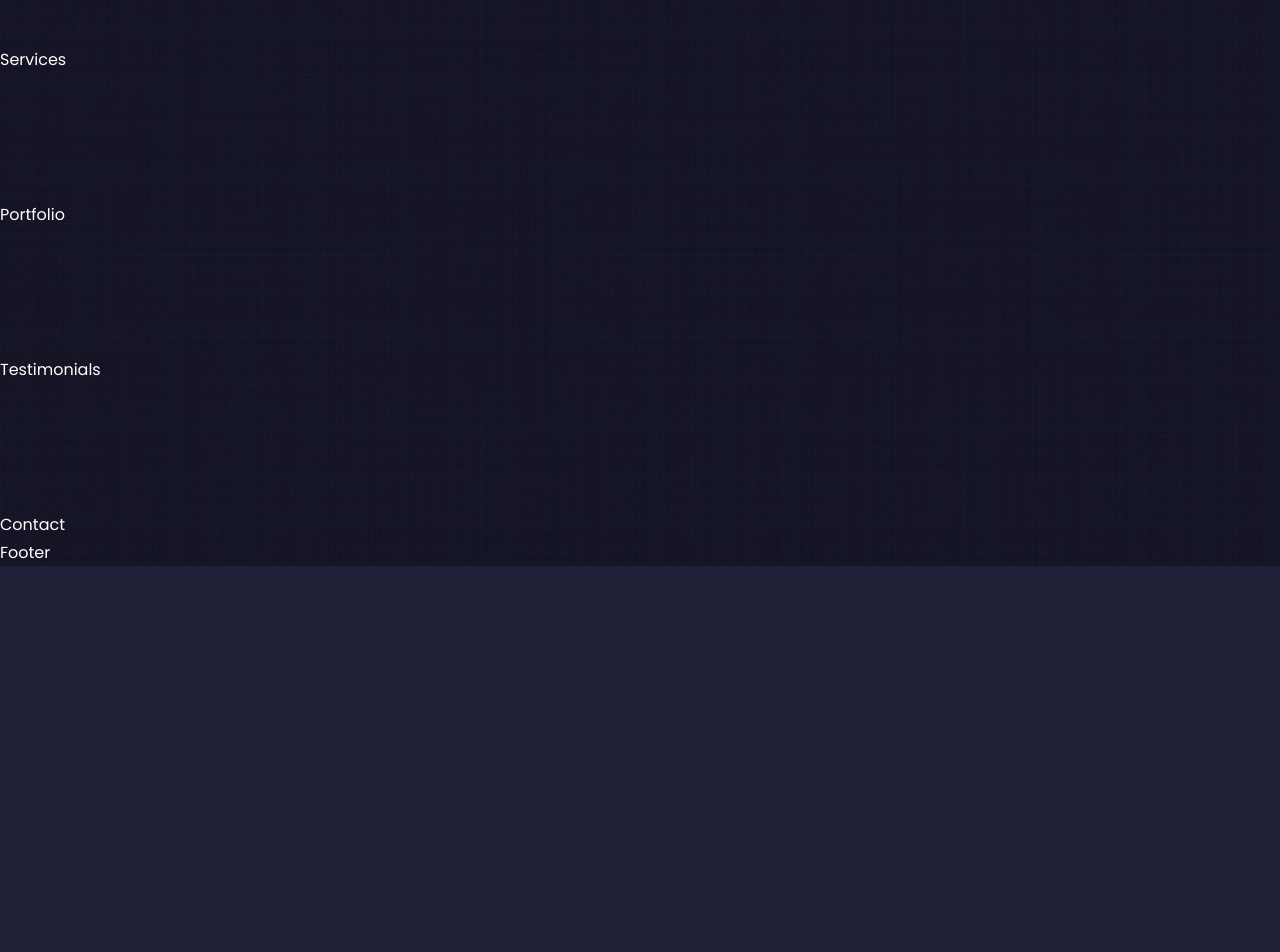
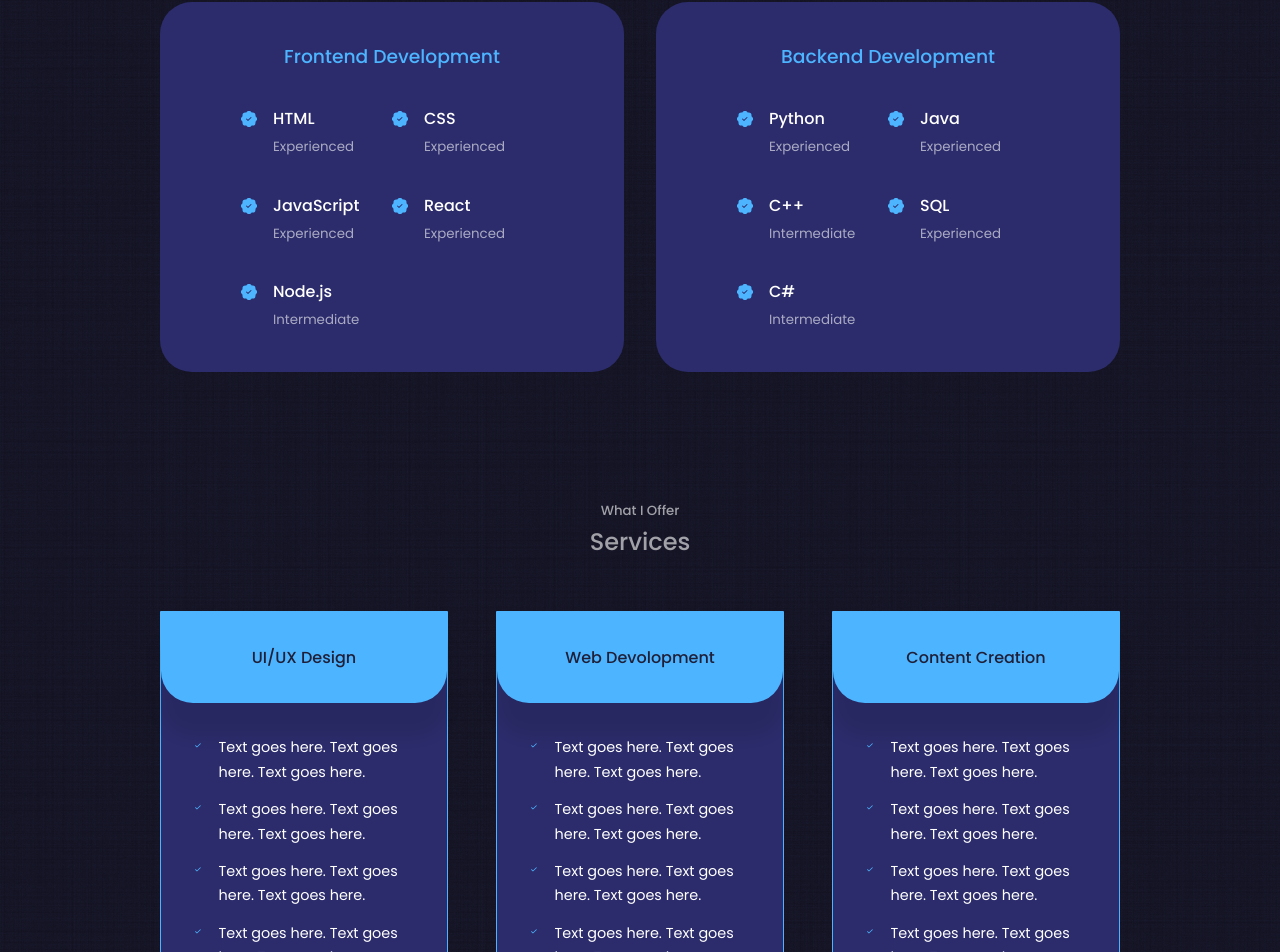
Before and after one commit to TheJasonOsmond/React-Portfolio-Website, a React (Create React App) app: page / in a window 1280 px wide. Shown: the part 1705-2657 px from the top of the page. Before the commit the page ends 2271 px from the top, so only its background shows below. Built offline with nearby package versions, Linux system fonts and the light colour scheme.

Commit message:
Services Done

```diff
--- a/src/components/about/about.css
+++ b/src/components/about/about.css
@@ -106,6 +106,4 @@
     .about__content p {
         margin: 1.5rem 0;
     }
-
-    .header_socials, .scroll__down{display: none;}
 }
--- a/src/components/experience/Experience.jsx
+++ b/src/components/experience/Experience.jsx
@@ -1,9 +1,97 @@
 import React from 'react'
 import './experience.css'
+import {BsPatchCheckFill} from 'react-icons/bs'
 
 const Experience = () => {
   return (
-    <section id='experience'>Experience</section>
+    <section id='experience'>
+      <h5> What Skills I Have</h5>
+      <h2> My Experience</h2>
+
+      <div className='container experience__container'>
+        <div className='experience__frontend'>
+          <h3>Frontend Development</h3>
+          <div className='experience__content'>
+            <article className='experience__details'>
+              <BsPatchCheckFill className='experience__details-icon'/>
+              <div>
+                <h4>HTML</h4>
+                <small className='text-light'>Experienced</small>
+              </div>
+            </article>
+            <article className='experience__details'>
+              <BsPatchCheckFill className='experience__details-icon'/>
+              <div>
+                <h4>CSS</h4>
+                <small className='text-light'>Experienced</small>
+              </div>
+            </article>
+            <article className='experience__details'>
+              <BsPatchCheckFill className='experience__details-icon'/>
+              <div>
+                <h4>JavaScript</h4>
+                <small className='text-light'>Experienced</small>
+              </div>
+            </article>
+            <article className='experience__details'>
+              <BsPatchCheckFill className='experience__details-icon'/>
+              <div>
+                <h4>React</h4>
+                <small className='text-light'>Experienced</small>
+              </div>
+            </article>
+            <article className='experience__details'>
+              <BsPatchCheckFill className='experience__details-icon'/>
+              <div>
+                <h4>Node.js</h4>
+                <small className='text-light'>Intermediate</small>
+              </div>
+            </article>
+          </div>
+        </div>
+        <div className='experience__backend'>
+          <h3>Backend Development</h3>
+          <div className='experience__content'>
+            <article className='experience__details'>
+              <BsPatchCheckFill className='experience__details-icon'/>
+              <div>
+                <h4>Python</h4>
+                <small className='text-light'>Experienced</small>
+              </div>
+            </article>
+            <article className='experience__details'>
+              <BsPatchCheckFill className='experience__details-icon'/>
+              <div>
+                <h4>Java</h4>
+                <small className='text-light'>Experienced</small>
+              </div>
+            </article>
+            <article className='experience__details'>
+              <BsPatchCheckFill className='experience__details-icon'/>
+              <div>
+                <h4>C++</h4>
+                <small className='text-light'>Intermediate</small>
+              </div>
+            </article>
+            <article className='experience__details'>
+              <BsPatchCheckFill className='experience__details-icon'/>
+              <div>
+                <h4>SQL</h4>
+                <small className='text-light'>Experienced</small>
+              </div>
+            </article>
+            <article className='experience__details'>
+              <BsPatchCheckFill className='experience__details-icon'/>
+              <div>
+                <h4>C#</h4>
+                <small className='text-light'>Intermediate</small>
+              </div>
+            </article>
+          </div>
+        </div>
+      </div>
+
+      </section>
   )
 }
 
--- a/src/components/experience/experience.css
+++ b/src/components/experience/experience.css
@@ -0,0 +1,72 @@
+.experience__container {
+    display: grid;
+    grid-template-columns: 1fr 1fr;
+    gap: 2rem;
+}
+
+.experience__container > div {
+    background: var(--color-bg-variant);
+    padding: 2.4rem 5rem;
+    border-radius: 2rem;
+    border: 1px solid transparent;
+    transition: var(--transition);
+}
+
+.experience__container > div:hover {
+    background: transparent;
+    border-color: var(--color-primary-variant);
+    cursor: default;
+}
+
+.experience__container > div h3{
+    text-align: center;
+    margin-bottom: 2rem;
+    color: var(--color-primary)
+}
+
+.experience__content {
+    display: grid;
+    grid-template-columns: 1fr 1fr;
+    row-gap: 2rem;
+}
+
+.experience__details{
+    display: flex;
+    gap: 1rem;
+}
+
+.experience__details-icon {
+    margin-top: 6px;
+    color: var(--color-primary);
+}
+
+
+/* ================= MEDIA QUERIES (MEDIUM DEVICES) ================= */
+@media screen and (max-width: 1024px){
+    .experience__container {
+        grid-template-columns: 1fr;
+    }
+
+    .experience__container > div {
+        width: 80%;
+        padding: 2rem;
+        margin: 0 auto;
+    }
+
+    .experience__content {
+        padding: 1rem;
+    }
+}
+
+
+/* ================= MEDIA QUERIES (SMALL DEVICES) ================= */
+@media screen and (max-width: 600px){
+    .experience__container{
+        gap: 1rem;
+    }
+
+    .experience__container > div {
+        width: 100%;
+        padding: 2rem 1rem;
+    }
+}
--- a/src/components/services/Services.jsx
+++ b/src/components/services/Services.jsx
@@ -1,9 +1,111 @@
 import React from 'react'
 import './services.css'
+import {BiCheck} from 'react-icons/bi'
 
 const Services = () => {
   return (
-    <section id='services'>Services</section>
+    <section id='services'>
+      <h5> What I Offer</h5>
+      <h2> Services </h2>
+
+      <div className='container services__container'>
+        <article className='service'>
+          <div className='service__head'>
+            <h3> UI/UX Design </h3>
+          </div>
+
+          <ul className='service__list'>
+            <li>
+              <BiCheck className='service__list-icon'/>
+              <p>Text goes here. Text goes here. Text goes here.</p>
+            </li>
+            <li>
+              <BiCheck className='service__list-icon'/>
+              <p>Text goes here. Text goes here. Text goes here.</p>
+            </li>
+            <li>
+              <BiCheck className='service__list-icon'/>
+              <p>Text goes here. Text goes here. Text goes here.</p>
+            </li>
+            <li>
+              <BiCheck className='service__list-icon'/>
+              <p>Text goes here. Text goes here. Text goes here.</p>
+            </li>
+            <li>
+              <BiCheck className='service__list-icon'/>
+              <p>Text goes here. Text goes here. Text goes here.</p>
+            </li>
+          </ul>
+
+        </article>
+        {/* END OF UI/UX */}
+        <article className='service'>
+          <div className='service__head'>
+            <h3> Web Devolopment </h3>
+          </div>
+
+          <ul className='service__list'>
+            <li>
+              <BiCheck className='service__list-icon'/>
+              <p>Text goes here. Text goes here. Text goes here.</p>
+            </li>
+            <li>
+              <BiCheck className='service__list-icon'/>
+              <p>Text goes here. Text goes here. Text goes here.</p>
+            </li>
+            <li>
+              <BiCheck className='service__list-icon'/>
+              <p>Text goes here. Text goes here. Text goes here.</p>
+            </li>
+            <li>
+              <BiCheck className='service__list-icon'/>
+              <p>Text goes here. Text goes here. Text goes here.</p>
+            </li>
+            <li>
+              <BiCheck className='service__list-icon'/>
+              <p>Text goes here. Text goes here. Text goes here.</p>
+            </li>
+          </ul>
+
+        </article>
+
+         {/* END OF WEB DEVELOPMENT*/}
+         <article className='service'>
+          <div className='service__head'>
+            <h3> Content Creation </h3>
+          </div>
+
+          <ul className='service__list'>
+            <li>
+              <BiCheck className='service__list-icon'/>
+              <p>Text goes here. Text goes here. Text goes here.</p>
+            </li>
+            <li>
+              <BiCheck className='service__list-icon'/>
+              <p>Text goes here. Text goes here. Text goes here.</p>
+            </li>
+            <li>
+              <BiCheck className='service__list-icon'/>
+              <p>Text goes here. Text goes here. Text goes here.</p>
+            </li>
+            <li>
+              <BiCheck className='service__list-icon'/>
+              <p>Text goes here. Text goes here. Text goes here.</p>
+            </li>
+            <li>
+              <BiCheck className='service__list-icon'/>
+              <p>Text goes here. Text goes here. Text goes here.</p>
+            </li>
+          </ul>
+
+        </article>
+
+      </div>
+
+
+    </section>
+
+
   )
 }
 
--- a/src/components/services/services.css
+++ b/src/components/services/services.css
@@ -0,0 +1,88 @@
+.services__container{
+    display: grid;
+    grid-template-columns: repeat(3,1fr);
+    gap: 3rem;
+}
+
+.service{
+    background: var(--color-bg-variant);
+    border-radius: 0 0 2rem 2rem;
+    border: 1px solid var(--color-primary);
+    height: fit-content;
+    transition: var(--transition);
+}
+
+.service:hover{
+    background: transparent;
+    border-color: var(--color-primary-variant);
+    cursor: default;
+}
+
+.service__head{
+    background: var(--color-primary);
+    padding: 2rem;
+    border-radius: 0 0 2rem 2rem;
+    box-shadow: 0 2rem 1rem rgba(0,0,0,0.1);
+}
+
+.service__head h3 {
+    color: var(--color-bg);
+    font-size: 1rem;
+    text-align: center;
+}
+
+.service__list {
+    padding: 2rem;
+}
+
+.service__list li{
+    display: flex;
+    gap: 1rem;
+    margin-bottom: 0.8rem;
+}
+
+.service__list-icon{
+    color: var(--color-primary);
+    margin-top: 2px;
+}
+
+.service__list p {
+    font-size: 0.9rem;
+}
+
+
+/* ================= MEDIA QUERIES (MEDIUM DEVICES) ================= */
+@media screen and (max-width: 1024px){
+    .about__container {
+        grid-template-columns: 1fr;
+        gap: 0;
+    }
+
+    .about__me{
+        width: 50%;
+        margin: 2rem auto 4rem;
+    }
+
+    .about__content p {
+        margin: 1rem 0 1.5rem;
+    }
+}
+
+
+/* ================= MEDIA QUERIES (SMALL DEVICES) ================= */
+@media screen and (max-width: 1024px){
+    .services__container{
+        grid-template-columns: 1fr 1fr;
+        gap: 2rem;
+    }
+    .service{
+        height: auto;
+    }
+}
+
+@media screen and (max-width: 600px){
+    .services__container{
+        grid-template-columns: 1fr;
+        gap: 1.5rem;
+    }
+}
--- a/src/index.css
+++ b/src/index.css
@@ -21,8 +21,8 @@
     --transition: all 400ms ease;
 
     --container-width-lg: 75%;
-    --container-width: 86%;
-    --container-width-md: 90%;
+    --container-width-md: 86%;
+    --container-width-sm: 90%;
 }
 
 html {
```
